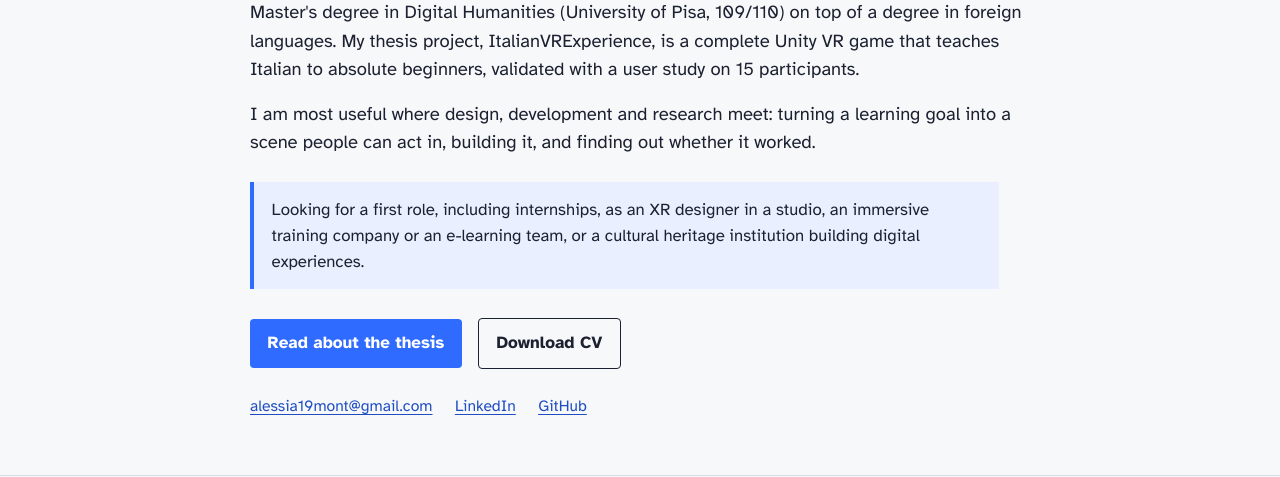
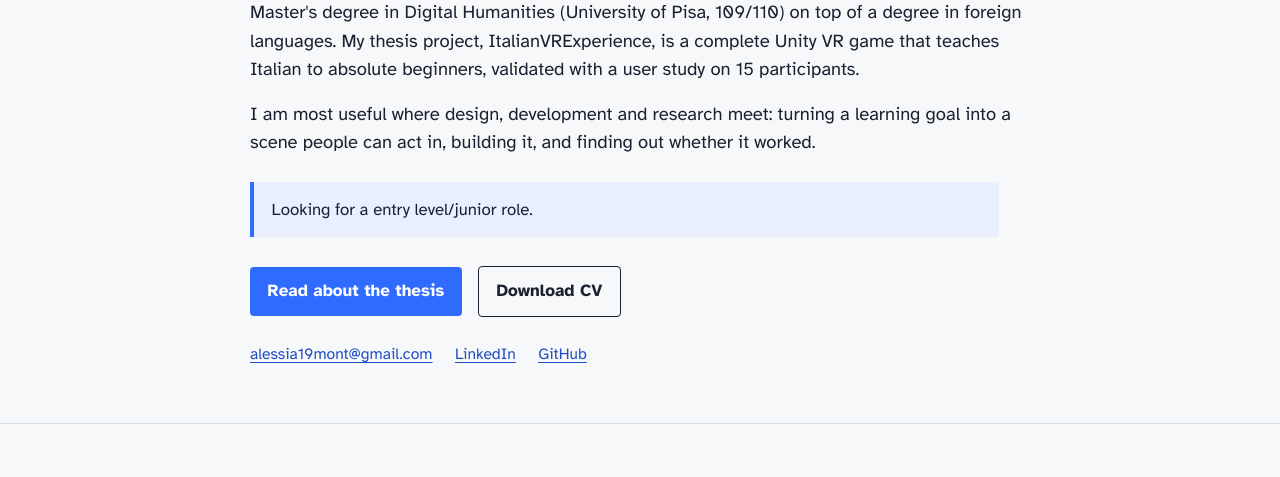
Before and after one commit to halesenberg/portfolio-am, a plain HTML site: page index.html in a window 1280 px wide. Shown: the part 309-786 px from the top of the page. Drawn offline with Linux system fonts and the light colour scheme.

Commit message:
index.html

```diff
--- a/index.html
+++ b/index.html
@@ -187,7 +187,7 @@
       <p>Master's degree in Digital Humanities (University of Pisa, 109/110) on top of a degree in foreign languages. My thesis project, ItalianVRExperience, is a complete Unity VR game that teaches Italian to absolute beginners, validated with a user study on 15 participants.</p>
       <p>I am most useful where design, development and research meet: turning a learning goal into a scene people can act in, building it, and finding out whether it worked.</p>
       <div class="looking">
-        <p>Looking for a first role, including internships, as an XR designer in a studio, an immersive training company or an e-learning team, or a cultural heritage institution building digital experiences.</p>
+        <p>Looking for a entry level/junior role.</p>
       </div>
       <div class="actions">
         <a class="btn" href="#thesis">Read about the thesis</a>
```
